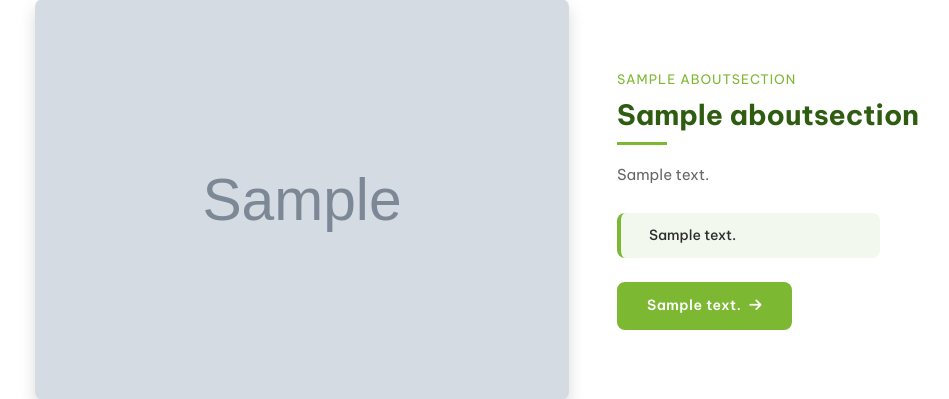
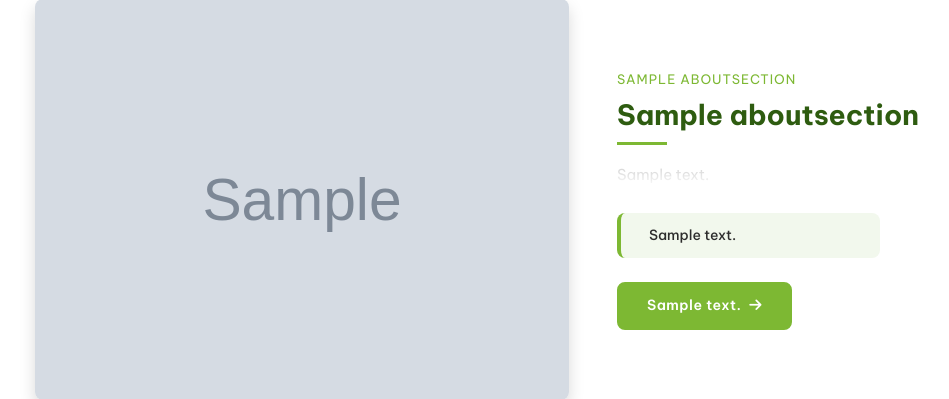
Before and after one commit to luckyhoang1988/web_adcare.vn, a Django app: page / in a window 1280 px wide. Shown: the part 974-1373 px from the top of the page, without its empty margins (47-996 px from the left). Run offline with Django 5.2, Linux system fonts and the light colour scheme; tables that the repository leaves empty hold one stand-in row (values such as "Sample post"); grey boxes marked "Sample" are stand-in pictures; parts of the project's set-up code (start-up, migrations or seed data) failed here and were passed over.

Commit message:
Limit about content height on homepage with fade effect
Clip CKEditor content to 260px with white fade gradient so text
matches image height; full content remains on detail page.

Co-Authored-By: Claude Sonnet 4.6 <noreply@anthropic.com>

```diff
--- a/static/css/main.css
+++ b/static/css/main.css
@@ -179,6 +179,22 @@ img { max-width: 100%; height: auto; }
 .text-navy { color: var(--navy) !important; }
 .text-accent { color: var(--accent) !important; }
 
+/* ---- About content preview (trang chủ) ---- */
+.about-content-preview {
+  position: relative;
+  max-height: 260px;
+  overflow: hidden;
+}
+.about-content-fade {
+  position: absolute;
+  bottom: 0;
+  left: 0;
+  right: 0;
+  height: 80px;
+  background: linear-gradient(to bottom, transparent, #fff);
+  pointer-events: none;
+}
+
 /* ---- About features ---- */
 .about-feature-item {
   display: flex;
--- a/templates/core/home.html
+++ b/templates/core/home.html
@@ -112,7 +112,10 @@
       <div class="col-lg-6">
         {% if about.subtitle %}<p class="text-accent fw-600 mb-2" style="font-size:13px;letter-spacing:1px;text-transform:uppercase;">{{ about.subtitle }}</p>{% endif %}
         <h2 class="section-title">{{ about.title }}</h2>
-        <div class="mt-3" style="color:var(--text-muted);line-height:1.9;">{{ about.content|safe }}</div>
+        <div class="about-content-preview mt-3">
+          <div class="about-content-inner" style="color:var(--text-muted);line-height:1.9;">{{ about.content|safe }}</div>
+          <div class="about-content-fade"></div>
+        </div>
         {% with features=about.features.all %}
         {% if features %}
         <div class="row g-2 mt-3">
```
Also changed, not shown: .claude/CLAUDE.md.
